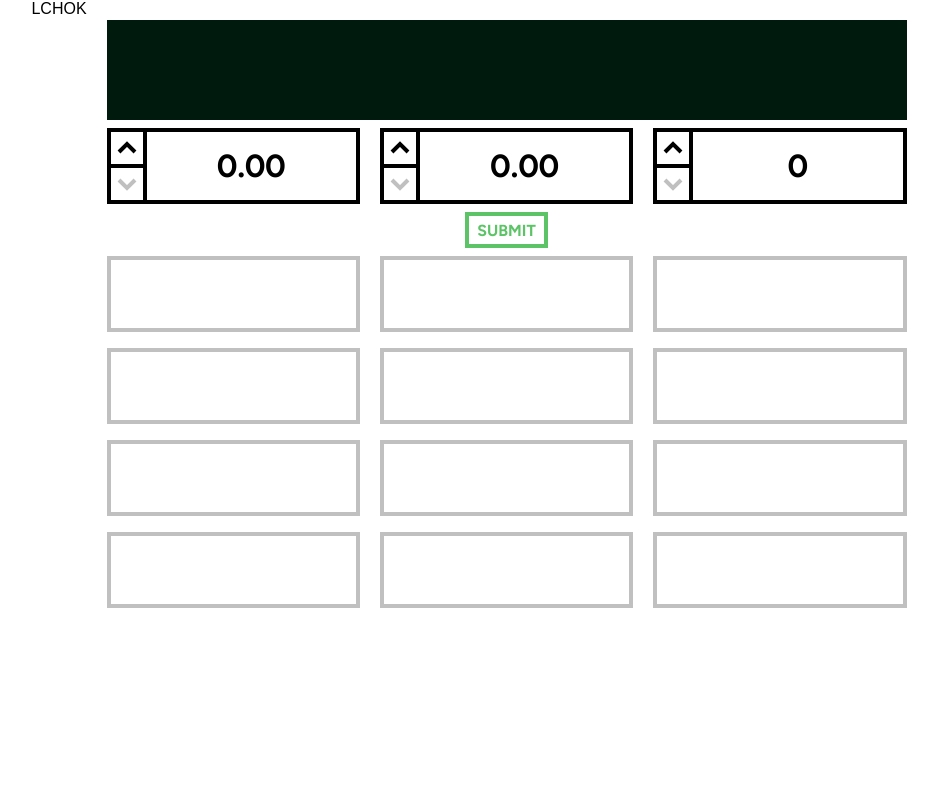
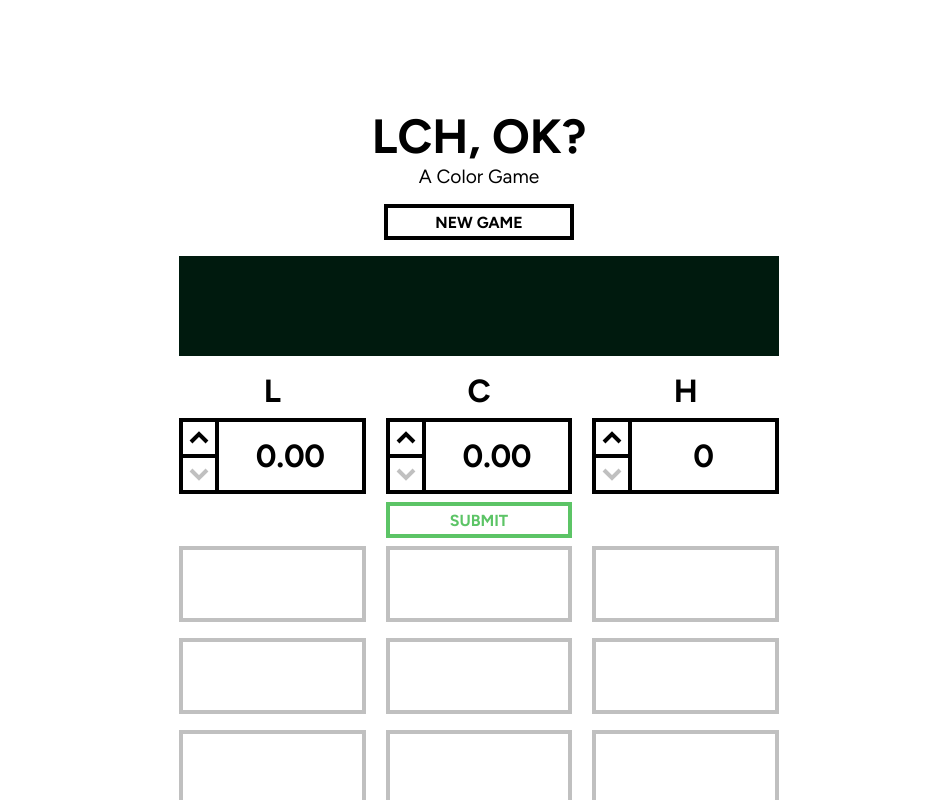
Before and after one commit to MegaCornflakes/lchok, a SvelteKit app: page / in a window 1280 px wide. Shown: the whole page, without its empty margins (161-1099 px from the left). Built offline with nearby package versions, Linux system fonts and the light colour scheme.

Commit message:
Added: Saving game to local storage, button component, "View Results" button; Updated layout

```diff
--- /dev/null
+++ b/src/components/Button.svelte
@@ -0,0 +1,48 @@
+<script lang="ts">
+	import type { HTMLButtonAttributes } from 'svelte/elements'
+
+	type Props = HTMLButtonAttributes & {
+		color?: string
+	}
+
+	let { color = 'black', children, ...props } = $props()
+</script>
+
+<button style="--color: {color}" {...props}>
+	{@render children()}
+</button>
+
+<style>
+	button {
+		height: 36px;
+		padding: 4px 12px;
+		font-family: unset;
+		font-size: 16px;
+		font-weight: bold;
+		background-color: white;
+		color: var(--color);
+		border: none;
+		outline: 4px solid var(--color);
+		outline-offset: -4px;
+		cursor: pointer;
+		transition-property: opacity, height, padding, margin-bottom, outline-color;
+		transition-duration: 300ms;
+		transition-timing-function: var(--exponential);
+		overflow: hidden;
+	}
+
+	button:disabled {
+		opacity: 0;
+		height: 0px;
+		padding: 0px 12px;
+		outline-color: transparent;
+		cursor: default;
+		transition-property: background-color, color, opacity, height, padding, margin-bottom,
+			outline-color;
+	}
+
+	button:hover:enabled {
+		background-color: var(--color);
+		color: white;
+	}
+</style>
--- a/src/components/Counter.svelte
+++ b/src/components/Counter.svelte
@@ -33,7 +33,7 @@
 	}
 
 	function format(num: number | undefined, precision: number): string {
-		if (num === undefined) return ''
+		if (num === undefined || num === null) return ''
 
 		const str = num.toString()
 		const padding = precision - getPrecision(num)
--- a/src/routes/+layout.svelte
+++ b/src/routes/+layout.svelte
@@ -2,5 +2,61 @@
 	let { children } = $props()
 </script>
 
-<span>LCHOK</span>
-{@render children()}
+<div id="lchok">
+	<div id="header">
+		<p id="title">LCH, OK?</p>
+		<p id="subtitle">A Color Game</p>
+	</div>
+
+	<div id="content">{@render children()}</div>
+</div>
+
+<svelte:head>
+	<link rel="preconnect" href="https://fonts.googleapis.com" />
+	<link rel="preconnect" href="https://fonts.gstatic.com" crossorigin="anonymous" />
+	<link
+		href="https://fonts.googleapis.com/css2?family=Figtree:ital,wght@0,300..900;1,300..900&display=swap"
+		rel="stylesheet"
+	/>
+</svelte:head>
+
+<style>
+	:global(html) {
+		height: 100%;
+	}
+	:global(body) {
+		font-family: 'Figtree', system-ui, sans-serif;
+		margin: 0;
+		height: 100%;
+	}
+
+	#lchok {
+		display: grid;
+		width: min(100% - 2rem, 600px);
+		height: 100%;
+		overflow: hidden;
+		grid-template-rows: repeat(4, 1fr);
+		gap: 16px;
+	}
+
+	#header {
+		align-self: last baseline;
+	}
+
+	#title {
+		font-size: 3rem;
+		font-weight: bold;
+		text-align: center;
+		margin: 0;
+	}
+
+	#subtitle {
+		font-size: 1.2rem;
+		text-align: center;
+		margin: 0;
+	}
+
+	#content {
+		grid-row: 2 / -1;
+	}
+</style>
--- a/src/routes/+page.svelte
+++ b/src/routes/+page.svelte
@@ -1,8 +1,10 @@
 <script lang="ts">
 	import { onMount } from 'svelte'
-	import { game } from './state.svelte'
+	import { game, loadGameFromStorage, saveGameToStorage } from './state.svelte'
 	import Counter from '../components/Counter.svelte'
 	import Chevron from '../components/Chevron.svelte'
+	import Button from '../components/Button.svelte'
+	import { fade, fly } from 'svelte/transition'
 
 	type Vec3 = [number, number, number]
 	type Dir = 'up' | 'down' | 'left' | 'right'
@@ -48,6 +50,7 @@
 
 		if (arraysEqual(game.guesses[game.currentGuessIndex], game.oklchValues)) {
 			game.won = true
+			game.ended = true
 		}
 
 		if (!game.won && game.currentGuessIndex + 1 < game.guesses.length) {
@@ -57,6 +60,11 @@
 		}
 
 		game.currentGuessIndex += 1
+		if (game.currentGuessIndex === game.guesses.length) {
+			game.ended = true
+		}
+
+		saveGameToStorage()
 	}
 
 	function handleKeydown(event: KeyboardEvent) {
@@ -150,22 +158,34 @@
 	// End Claude
 
 	onMount(() => {
+		if (loadGameFromStorage()) return
+
 		game.oklchValues = generateRandomOklchColor()
 		const [r, g, b] = oklchToSrgb(...game.oklchValues)
 		game.colorRGB = `${r} ${g} ${b}`
-		game.guesses[game.currentGuessIndex] = [0, 0, 0]
+		game.guesses[0] = [0, 0, 0]
+		game.currentGuessIndex = 0
 		console.log(`Generated color: ${game.oklchValues}`)
 	})
+
+	$inspect(game.currentGuessIndex)
 </script>
 
-<div
-	class="container"
-	class:light={!darkTheme}
-	class:dark={darkTheme}
-	style="--color: {game.colorRGB}"
->
+<div class="game" class:light={!darkTheme} class:dark={darkTheme} style="--color: {game.colorRGB}">
+	<Button
+		onclick={() => {
+			localStorage.removeItem('game-state')
+			location.reload()
+		}}
+		class="center-button">NEW GAME</Button
+	>
 	<div class="color-box"></div>
 	<div class="guess-container">
+		<div class="column-labels">
+			<span class="label">L</span>
+			<span class="label">C</span>
+			<span class="label">H</span>
+		</div>
 		{#each game.guesses as guess, i}
 			<div class="current-guess">
 				<div class="guess">
@@ -196,12 +216,17 @@
 						</div>
 					{/each}
 				</div>
-				<button onclick={submit} class="submit" disabled={i !== game.currentGuessIndex}
-					>SUBMIT</button
-				>
+				{#if i === game.currentGuessIndex}
+					<Button color="#5cc466" class="center-button" onclick={submit}>SUBMIT</Button>
+				{/if}
 			</div>
 		{/each}
 	</div>
+	{#if game.ended}
+		<Button color="#f05454" class="center-button" onclick={() => location.reload()}>
+			VIEW RESULTS
+		</Button>
+	{/if}
 </div>
 
 <svelte:head>
@@ -210,16 +235,9 @@
 			margin: 0;
 			display: flex;
 			justify-content: center;
-			font-family: sans-serif;
 			background-color: var(--background-light);
 		}
 	</style>
-	<link rel="preconnect" href="https://fonts.googleapis.com" />
-	<link rel="preconnect" href="https://fonts.gstatic.com" crossorigin="anonymous" />
-	<link
-		href="https://fonts.googleapis.com/css2?family=Figtree:ital,wght@0,300..900;1,300..900&display=swap"
-		rel="stylesheet"
-	/>
 </svelte:head>
 
 <style>
@@ -231,43 +249,58 @@
 		--exponential: cubic-bezier(0.16, 1, 0.3, 1);
 	}
 
-	.container.light {
+	.game.light {
 		--background: var(--background-light);
 		--text: var(--text-light);
 		--correct: #b7d68d;
 	}
 
-	.container {
+	.game {
 		display: grid;
+		grid-template-columns: repeat(3, 1fr);
 		width: 100%;
-		max-width: 800px;
-		padding: 20px;
 		overflow: hidden;
-		gap: 8px;
-		grid-template-rows: auto;
+		gap: 16px;
 	}
 
 	.color-box {
 		background-color: rgb(var(--color));
 		width: 100%;
 		height: 100px;
+		grid-column: 1 / -1;
+	}
+
+	.column-labels {
+		display: grid;
+		grid-template-columns: repeat(3, 1fr);
+		gap: 20px;
+		font-size: 2rem;
+		font-weight: bold;
+	}
+
+	.label {
+		text-align: center;
 	}
 
 	.guess-container {
 		display: flex;
 		flex-direction: column;
 		gap: 8px;
+		grid-column: 1 / -1;
 	}
 
 	.current-guess {
-		display: flex;
+		display: grid;
 		flex-direction: column;
+		grid-template-columns: repeat(3, 1fr);
+		column-gap: 20px;
 	}
 
 	.guess {
 		display: grid;
 		grid-template-columns: repeat(3, 1fr);
 		gap: 20px;
+		grid-column: 1 / -1;
 	}
 
 	.guess-value {
@@ -281,41 +314,9 @@
 		margin-bottom: 8px;
 	}
 
-	.submit {
-		position: relative;
-		bottom: 0px;
-		align-self: center;
-		justify-self: flex-end;
-		height: 36px;
-		padding: 4px 12px;
-		font-family: 'Figtree', sans-serif;
-		font-size: 16px;
-		font-weight: bold;
-		background-color: white;
-		color: #5cc466;
-		border: none;
-		outline: 4px solid #5cc466;
-		outline-offset: -4px;
-		cursor: pointer;
-		transition-property: opacity, height, padding, margin-bottom, outline-color;
-		transition-duration: 300ms;
-		transition-timing-function: var(--exponential);
-		overflow: hidden;
-	}
-
-	.submit:disabled {
-		opacity: 0;
-		height: 0px;
-		padding: 0px 12px;
-		outline-color: transparent;
-		cursor: default;
-		transition-property: background-color, color, opacity, height, padding, margin-bottom,
-			outline-color;
-	}
-
-	.submit:hover:enabled {
-		background-color: #5cc466;
-		color: white;
+	:global(.center-button) {
+		grid-column: 2 / 3;
+		animation: fadeAndGrow 300ms var(--exponential) 1;
 	}
 
 	.judgement {
@@ -325,7 +326,7 @@
 		align-items: center;
 		gap: 6px;
 		max-width: 100%;
-		animation: fadeAndGrow 300ms var(--exponential) 1;
+		animation: flyIn 300ms var(--exponential) 1;
 		font-family: 'Figtree', sans-serif;
 		font-size: 16px;
 		height: 36px;
@@ -346,6 +347,17 @@
 		}
 	}
 
+	@keyframes flyIn {
+		0% {
+			opacity: 0;
+			transform: translateY(-50%);
+		}
+		100% {
+			opacity: 1;
+			transform: translateY(0%);
+		}
+	}
+
 	@media (max-width: 600px) {
 		.guess {
 			gap: 8px;
@@ -356,7 +368,7 @@
 			animation: fadeAndGrowLarge 300ms var(--exponential) 1;
 		}
 
-		.submit {
+		:global(.center-button) {
 			height: 48px;
 		}
 
--- a/src/routes/state.svelte.ts
+++ b/src/routes/state.svelte.ts
@@ -4,12 +4,29 @@ interface GameState {
 	guesses: (number | undefined)[][]
 	currentGuessIndex: number
 	won: boolean
+	ended: boolean
 }
 
 export const game: GameState = $state({
 	colorRGB: '150 150 150',
 	oklchValues: [0, 0, 0],
 	guesses: Array.from({ length: 5 }, () => Array(3).fill(undefined)),
-	currentGuessIndex: 0,
-	won: false
+	currentGuessIndex: -1,
+	won: false,
+	ended: false
 })
+
+export function saveGameToStorage() {
+	localStorage.setItem('game-state', JSON.stringify(game))
+}
+
+export function loadGameFromStorage() {
+	const savedState = localStorage.getItem('game-state')
+	if (savedState) {
+		const parsedState: GameState = JSON.parse(savedState)
+		Object.assign(game, parsedState)
+		return true
+	}
+
+	return false
+}
```
